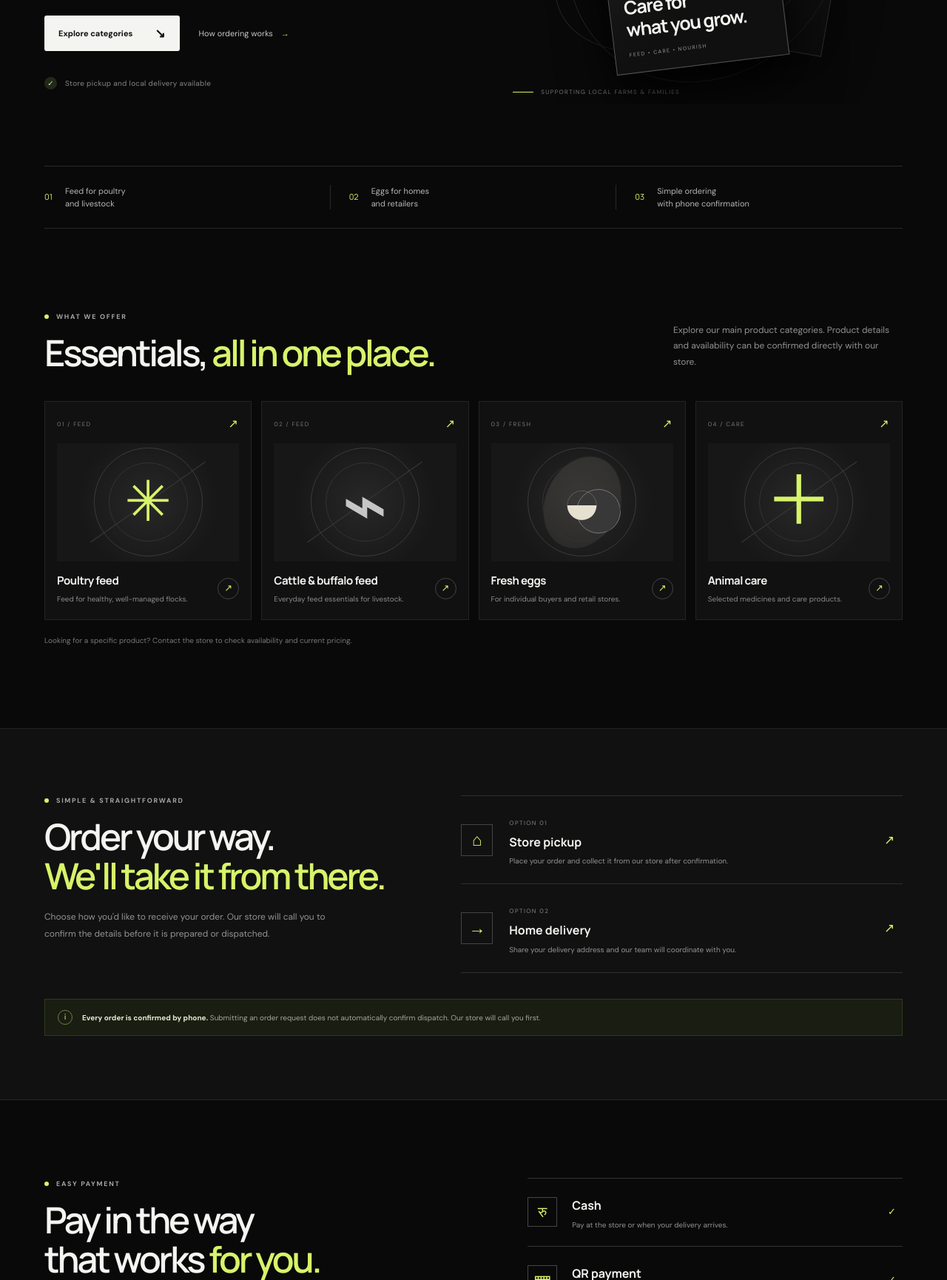
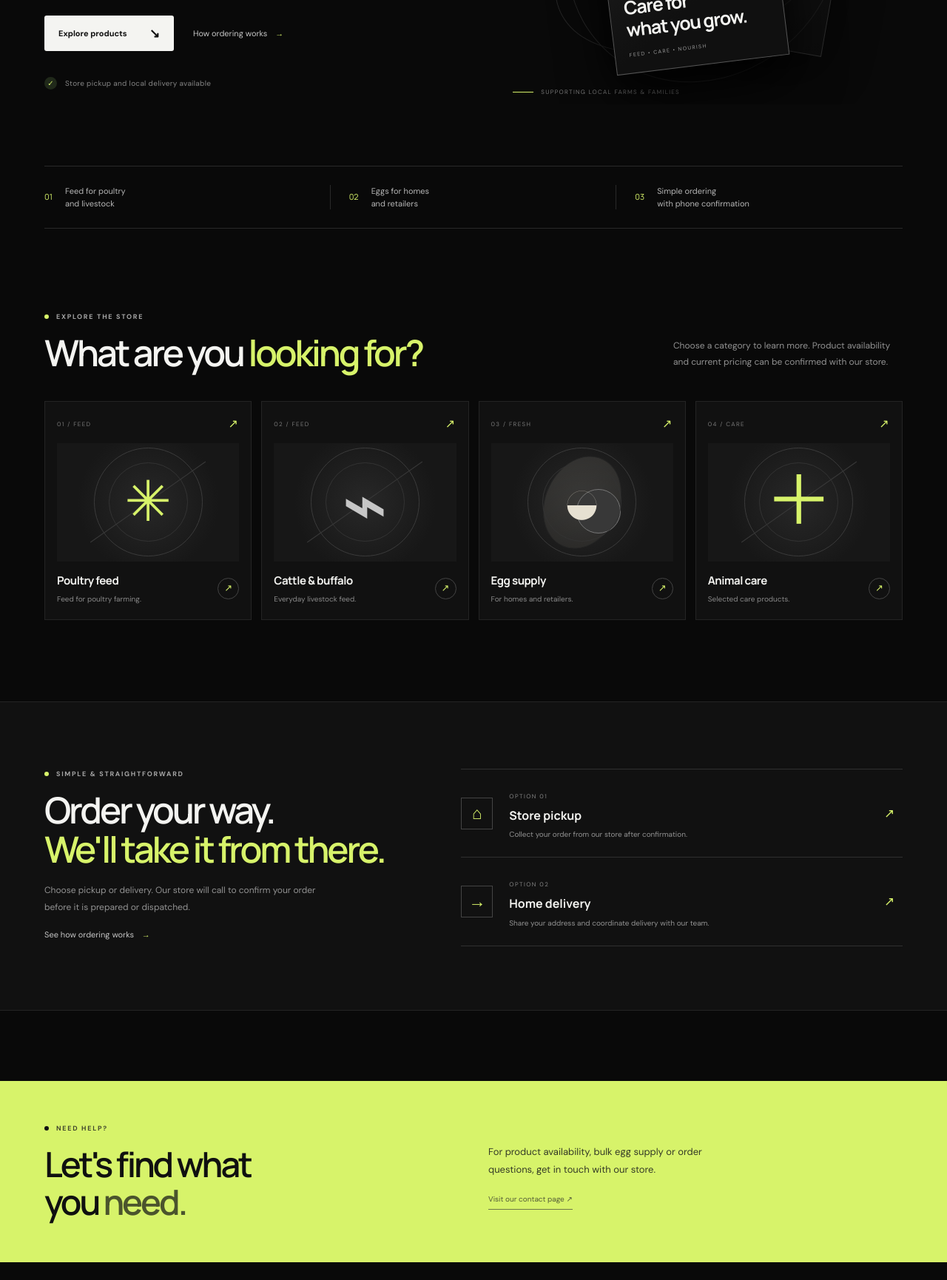
Before and after one commit to katwalanim6-maker/shreyanvi, a plain HTML site: page index.html in a window 1280 px wide. Shown: the part 482-2212 px from the top of the page at 74% size. Drawn offline with Linux system fonts and the light colour scheme.

Commit message:
Create multi-page store homepage

```diff
--- a/index.html
+++ b/index.html
@@ -1,169 +1,51 @@
 <!doctype html>
 <html lang="en">
 <head>
-  <meta charset="utf-8">
-  <meta name="viewport" content="width=device-width, initial-scale=1">
+  <meta charset="utf-8"><meta name="viewport" content="width=device-width, initial-scale=1">
   <meta name="theme-color" content="#090909">
-  <meta name="description" content="Shreyanvi Suppliers — poultry and livestock feeds, animal care products and fresh eggs.">
-  <title>Shreyanvi Suppliers | Feeds, Animal Care & Eggs</title>
-  <link rel="preconnect" href="https://fonts.googleapis.com">
-  <link rel="preconnect" href="https://fonts.gstatic.com" crossorigin>
+  <meta name="description" content="Poultry and livestock feed, animal care products and egg supply.">
+  <title>Shreyanvi Suppliers | Home</title>
+  <link rel="preconnect" href="https://fonts.googleapis.com"><link rel="preconnect" href="https://fonts.gstatic.com" crossorigin>
   <link href="https://fonts.googleapis.com/css2?family=DM+Sans:wght@400;500;600;700&family=Manrope:wght@400;500;600;700;800&display=swap" rel="stylesheet">
-  <link rel="stylesheet" href="styles.css">
-  <script src="app.js" defer></script>
+  <link rel="stylesheet" href="styles.css"><script src="app.js" defer></script>
 </head>
 <body>
-  <div class="announcement">
-    <span class="announcement-dot"></span>
-    Your local partner for farm essentials
-  </div>
-
+  <div class="announcement"><span class="announcement-dot"></span> Your local partner for farm essentials</div>
   <header class="site-header">
-    <a class="brand" href="#top" aria-label="Shreyanvi Suppliers home">
-      <span class="brand-mark">S<span>.</span></span>
-      <span class="brand-name">SHREYANVI <small>SUPPLIERS</small></span>
-    </a>
-
-    <button class="menu-toggle" type="button" aria-label="Open navigation" aria-expanded="false">
-      <span></span><span></span>
-    </button>
-
+    <a class="brand" href="index.html"><span class="brand-mark">S<span>.</span></span><span class="brand-name">SHREYANVI <small>SUPPLIERS</small></span></a>
+    <button class="menu-toggle" type="button" aria-label="Open navigation" aria-expanded="false"><span></span><span></span></button>
     <nav class="main-nav" aria-label="Main navigation">
-      <a href="#categories">Categories</a>
-      <a href="#how-it-works">How to order</a>
-      <a href="#about">About</a>
-      <a class="nav-contact" href="#contact">Contact <span>↗</span></a>
+      <a class="active" href="index.html">Home</a><a href="products.html">Products</a><a href="eggs.html">Eggs</a><a href="ordering.html">How to order</a><a href="about.html">About</a><a class="nav-contact" href="contact.html">Contact <span>↗</span></a>
     </nav>
   </header>
-
-  <main id="top">
+  <main>
     <section class="hero section-shell">
       <div class="hero-copy">
         <div class="eyebrow"><span></span> FEED • CARE • FRESH EGGS</div>
         <h1>Good care starts<br>with <em>good supplies.</em></h1>
-        <p class="hero-description">Everyday essentials for poultry and livestock, plus fresh eggs for homes and local retailers. Find what your farm needs in one place.</p>
-        <div class="hero-actions">
-          <a class="button button-light" href="#categories">Explore categories <span>↘</span></a>
-          <a class="text-link" href="#how-it-works">How ordering works <span>→</span></a>
-        </div>
+        <p class="hero-description">Everyday essentials for poultry and livestock, plus egg supply for homes and local retailers. Find what you need in one place.</p>
+        <div class="hero-actions"><a class="button button-light" href="products.html">Explore products <span>↘</span></a><a class="text-link" href="ordering.html">How ordering works <span>→</span></a></div>
         <div class="hero-note"><span class="note-icon">✓</span> Store pickup and local delivery available</div>
       </div>
-
       <div class="hero-art" aria-label="Farm supply illustration">
-        <div class="art-orbit orbit-one"></div>
-        <div class="art-orbit orbit-two"></div>
-        <div class="art-glow"></div>
+        <div class="art-orbit orbit-one"></div><div class="art-orbit orbit-two"></div><div class="art-glow"></div>
         <div class="art-card art-card-back"><span>FARM</span><b>SUPPLIES</b><i>01 / EVERYDAY ESSENTIALS</i></div>
-        <div class="art-card art-card-front">
-          <div class="art-topline"><span>SHREYANVI</span><span>SS—01</span></div>
-          <div class="art-symbol">✳</div>
-          <div class="art-bottom"><strong>Care for<br>what you grow.</strong><span>FEED • CARE • NOURISH</span></div>
-        </div>
+        <div class="art-card art-card-front"><div class="art-topline"><span>SHREYANVI</span><span>SS—01</span></div><div class="art-symbol">✳</div><div class="art-bottom"><strong>Care for<br>what you grow.</strong><span>FEED • CARE • NOURISH</span></div></div>
         <div class="art-caption"><span class="caption-line"></span> SUPPORTING LOCAL FARMS & FAMILIES</div>
       </div>
     </section>
-
-    <section class="trust-strip section-shell" aria-label="Store highlights">
-      <div><span class="trust-number">01</span><span>Feed for poultry<br>and livestock</span></div>
-      <div><span class="trust-number">02</span><span>Eggs for homes<br>and retailers</span></div>
-      <div><span class="trust-number">03</span><span>Simple ordering<br>with phone confirmation</span></div>
-    </section>
-
-    <section class="categories section-shell" id="categories">
-      <div class="section-heading">
-        <div>
-          <div class="eyebrow"><span></span> WHAT WE OFFER</div>
-          <h2>Essentials, <em>all in one place.</em></h2>
-        </div>
-        <p>Explore our main product categories. Product details and availability can be confirmed directly with our store.</p>
-      </div>
-
+    <section class="trust-strip section-shell"><div><span class="trust-number">01</span><span>Feed for poultry<br>and livestock</span></div><div><span class="trust-number">02</span><span>Eggs for homes<br>and retailers</span></div><div><span class="trust-number">03</span><span>Simple ordering<br>with phone confirmation</span></div></section>
+    <section class="categories section-shell">
+      <div class="section-heading"><div><div class="eyebrow"><span></span> EXPLORE THE STORE</div><h2>What are you <em>looking for?</em></h2></div><p>Choose a category to learn more. Product availability and current pricing can be confirmed with our store.</p></div>
       <div class="category-grid">
-        <a class="category-card category-poultry" href="#contact">
-          <div class="category-top"><span class="category-index">01 / FEED</span><span class="category-arrow">↗</span></div>
-          <div class="category-visual visual-poultry"><span>✳</span><i></i></div>
-          <div class="category-info"><div><h3>Poultry feed</h3><p>Feed for healthy, well-managed flocks.</p></div><span class="round-arrow">↗</span></div>
-        </a>
-
-        <a class="category-card category-livestock" href="#contact">
-          <div class="category-top"><span class="category-index">02 / FEED</span><span class="category-arrow">↗</span></div>
-          <div class="category-visual visual-livestock"><span>⌁</span><i></i></div>
-          <div class="category-info"><div><h3>Cattle & buffalo feed</h3><p>Everyday feed essentials for livestock.</p></div><span class="round-arrow">↗</span></div>
-        </a>
-
-        <a class="category-card category-eggs" href="#contact">
-          <div class="category-top"><span class="category-index">03 / FRESH</span><span class="category-arrow">↗</span></div>
-          <div class="category-visual visual-eggs"><span>◒</span><i></i><b></b></div>
-          <div class="category-info"><div><h3>Fresh eggs</h3><p>For individual buyers and retail stores.</p></div><span class="round-arrow">↗</span></div>
-        </a>
-
-        <a class="category-card category-care" href="#contact">
-          <div class="category-top"><span class="category-index">04 / CARE</span><span class="category-arrow">↗</span></div>
-          <div class="category-visual visual-care"><span>＋</span><i></i></div>
-          <div class="category-info"><div><h3>Animal care</h3><p>Selected medicines and care products.</p></div><span class="round-arrow">↗</span></div>
-        </a>
-      </div>
-      <p class="catalog-note">Looking for a specific product? Contact the store to check availability and current pricing.</p>
-    </section>
-
-    <section class="order-section" id="how-it-works">
-      <div class="section-shell order-inner">
-        <div class="order-intro">
-          <div class="eyebrow"><span></span> SIMPLE & STRAIGHTFORWARD</div>
-          <h2>Order your way.<br><em>We'll take it from there.</em></h2>
-          <p>Choose how you'd like to receive your order. Our store will call you to confirm the details before it is prepared or dispatched.</p>
-        </div>
-        <div class="order-options">
-          <article class="order-option">
-            <div class="option-icon">⌂</div>
-            <div><span class="option-label">OPTION 01</span><h3>Store pickup</h3><p>Place your order and collect it from our store after confirmation.</p></div>
-            <span class="option-arrow">↗</span>
-          </article>
-          <article class="order-option">
-            <div class="option-icon">→</div>
-            <div><span class="option-label">OPTION 02</span><h3>Home delivery</h3><p>Share your delivery address and our team will coordinate with you.</p></div>
-            <span class="option-arrow">↗</span>
-          </article>
-        </div>
-        <div class="confirmation-note"><span>i</span><p><strong>Every order is confirmed by phone.</strong> Submitting an order request does not automatically confirm dispatch. Our store will call you first.</p></div>
+        <a class="category-card category-poultry" href="products.html"><div class="category-top"><span class="category-index">01 / FEED</span><span class="category-arrow">↗</span></div><div class="category-visual visual-poultry"><span>✳</span><i></i></div><div class="category-info"><div><h3>Poultry feed</h3><p>Feed for poultry farming.</p></div><span class="round-arrow">↗</span></div></a>
+        <a class="category-card category-livestock" href="products.html"><div class="category-top"><span class="category-index">02 / FEED</span><span class="category-arrow">↗</span></div><div class="category-visual visual-livestock"><span>⌁</span><i></i></div><div class="category-info"><div><h3>Cattle & buffalo</h3><p>Everyday livestock feed.</p></div><span class="round-arrow">↗</span></div></a>
+        <a class="category-card category-eggs" href="eggs.html"><div class="category-top"><span class="category-index">03 / FRESH</span><span class="category-arrow">↗</span></div><div class="category-visual visual-eggs"><span>◒</span><i></i><b></b></div><div class="category-info"><div><h3>Egg supply</h3><p>For homes and retailers.</p></div><span class="round-arrow">↗</span></div></a>
+        <a class="category-card category-care" href="products.html#animal-care"><div class="category-top"><span class="category-index">04 / CARE</span><span class="category-arrow">↗</span></div><div class="category-visual visual-care"><span>＋</span><i></i></div><div class="category-info"><div><h3>Animal care</h3><p>Selected care products.</p></div><span class="round-arrow">↗</span></div></a>
       </div>
     </section>
-
-    <section class="payment-section section-shell">
-      <div class="payment-copy">
-        <div class="eyebrow"><span></span> EASY PAYMENT</div>
-        <h2>Pay in the way<br>that works <em>for you.</em></h2>
-        <p>Payment can be made in cash or by scanning our store's QR code. QR payments are checked by the store before an order is marked as paid.</p>
-      </div>
-      <div class="payment-methods">
-        <div class="payment-method"><span class="payment-symbol">रु</span><div><h3>Cash</h3><p>Pay at the store or when your delivery arrives.</p></div><span class="method-check">✓</span></div>
-        <div class="payment-method"><span class="payment-symbol qr-symbol">▦</span><div><h3>QR payment</h3><p>Scan the store QR and let our team verify the payment.</p></div><span class="method-check">✓</span></div>
-        <div class="payment-footnote">No online payment gateway required.</div>
-      </div>
-    </section>
-
-    <section class="about-section section-shell" id="about">
-      <div class="about-mark">S<span>.</span></div>
-      <div class="about-copy">
-        <div class="eyebrow"><span></span> YOUR LOCAL STORE</div>
-        <h2>Here for the people<br>who <em>keep farms growing.</em></h2>
-        <p>Shreyanvi Suppliers brings together poultry and livestock feed, animal care products and egg supply for individual customers and local retailers.</p>
-      </div>
-      <div class="about-side"><span>LOCAL BUSINESS</span><span>PERSONAL SERVICE</span><span>EVERYDAY ESSENTIALS</span></div>
-    </section>
-
-    <section class="contact-section" id="contact">
-      <div class="section-shell contact-inner">
-        <div><div class="eyebrow"><span></span> NEED HELP?</div><h2>Let's find what<br>you <em>need.</em></h2></div>
-        <div class="contact-copy"><p>For product availability, bulk egg supply or order questions, get in touch with our store.</p><span class="contact-placeholder">Store phone number and address will be added here.</span></div>
-      </div>
-    </section>
+    <section class="order-section"><div class="section-shell order-inner"><div class="order-intro"><div class="eyebrow"><span></span> SIMPLE & STRAIGHTFORWARD</div><h2>Order your way.<br><em>We'll take it from there.</em></h2><p>Choose pickup or delivery. Our store will call to confirm your order before it is prepared or dispatched.</p><a class="text-link" href="ordering.html">See how ordering works <span>→</span></a></div><div class="order-options"><article class="order-option"><div class="option-icon">⌂</div><div><span class="option-label">OPTION 01</span><h3>Store pickup</h3><p>Collect your order from our store after confirmation.</p></div><span class="option-arrow">↗</span></article><article class="order-option"><div class="option-icon">→</div><div><span class="option-label">OPTION 02</span><h3>Home delivery</h3><p>Share your address and coordinate delivery with our team.</p></div><span class="option-arrow">↗</span></article></div></div></section>
+    <section class="contact-section"><div class="section-shell contact-inner"><div><div class="eyebrow"><span></span> NEED HELP?</div><h2>Let's find what<br>you <em>need.</em></h2></div><div class="contact-copy"><p>For product availability, bulk egg supply or order questions, get in touch with our store.</p><a class="contact-placeholder" href="contact.html">Visit our contact page ↗</a></div></div></section>
   </main>
-
-  <footer class="site-footer section-shell">
-    <a class="brand footer-brand" href="#top"><span class="brand-mark">S<span>.</span></span><span class="brand-name">SHREYANVI <small>SUPPLIERS</small></span></a>
-    <span>Feeds • Animal care • Fresh eggs</span>
-    <span>© <span id="year"></span> Shreyanvi Suppliers</span>
-  </footer>
-</body>
-</html>
+  <footer class="site-footer section-shell"><a class="brand footer-brand" href="index.html"><span class="brand-mark">S<span>.</span></span><span class="brand-name">SHREYANVI <small>SUPPLIERS</small></span></a><span>Feeds • Animal care • Fresh eggs</span><span>© <span id="year"></span> Shreyanvi Suppliers</span></footer>
+</body></html>
```
